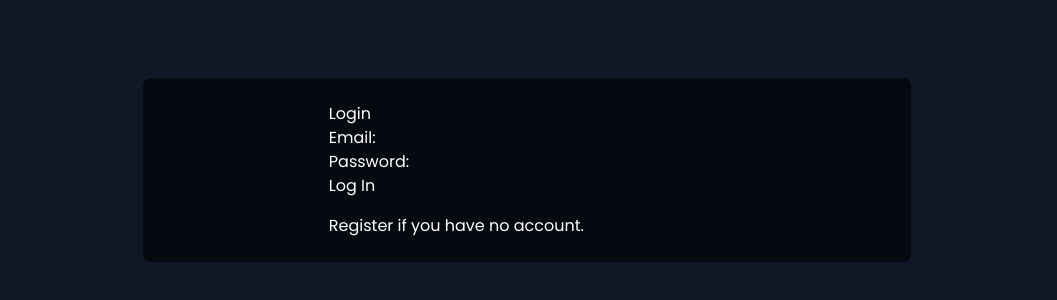
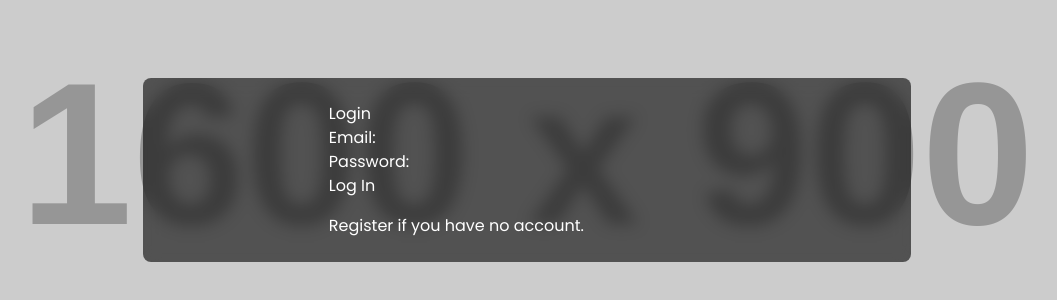
Before and after one commit to fullerstackdev/betlogic-frontend, a React (Vite) app: page /auth/login in a window 1280 px wide. Shown: the part 230-530 px from the top of the page, without its empty margins (113-1170 px from the left). Built offline with nearby package versions, Linux system fonts and the light colour scheme.

Commit message:
authlayout fix

```diff
--- a/src/layouts/AuthLayout.jsx
+++ b/src/layouts/AuthLayout.jsx
@@ -1,23 +1,16 @@
-// src/layouts/AuthLayout.jsx
 import React, { useEffect } from "react";
 import { Outlet, useNavigate } from "react-router-dom";
-
 
 function AuthLayout() {
   const navigate = useNavigate();
 
   useEffect(() => {
-    // If user is already logged in, might redirect them away from auth pages
     const token = localStorage.getItem("token");
+    // If a token exists, redirect away from auth pages
     if (token) {
-      // If they're admin, maybe go /admin, else go user
-      const role = localStorage.getItem("role");
-      if (role === "admin" || role === "superadmin") {
-        navigate("/admin");
-      } else {
       navigate("/");
     }
-    }
+    // Run this effect only once on mount
   }, [navigate]);
 
   return (
@@ -28,11 +21,15 @@ function AuthLayout() {
         text-white
         flex items-center justify-center
         p-4
-    auth-layout
       "
-
+      style={{
+        background: 'url("https://via.placeholder.com/1600x900?text=Landing+Background")',
+        backgroundSize: 'cover',
+        backgroundPosition: 'center'
+      }}
     >
-      <div className="
+      <div
+        className="
           bg-black/60
           backdrop-blur-sm
           rounded-lg
@@ -40,7 +37,8 @@ function AuthLayout() {
           max-w-3xl
           p-6
           flex
-  ">
+        "
+      >
         <Outlet />
       </div>
     </div>
```
Lines whose indentation alone changed are shown as unchanged.
